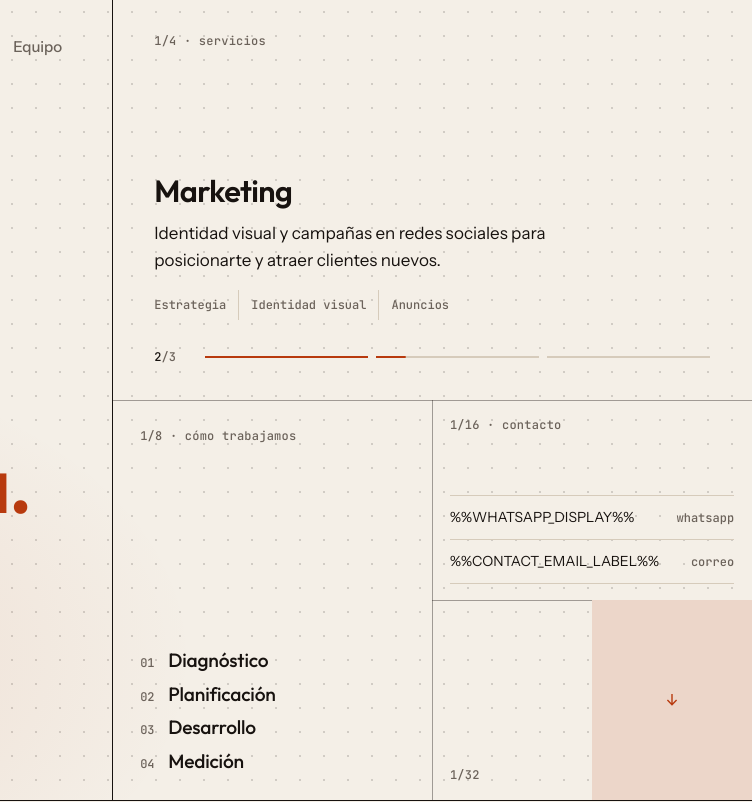
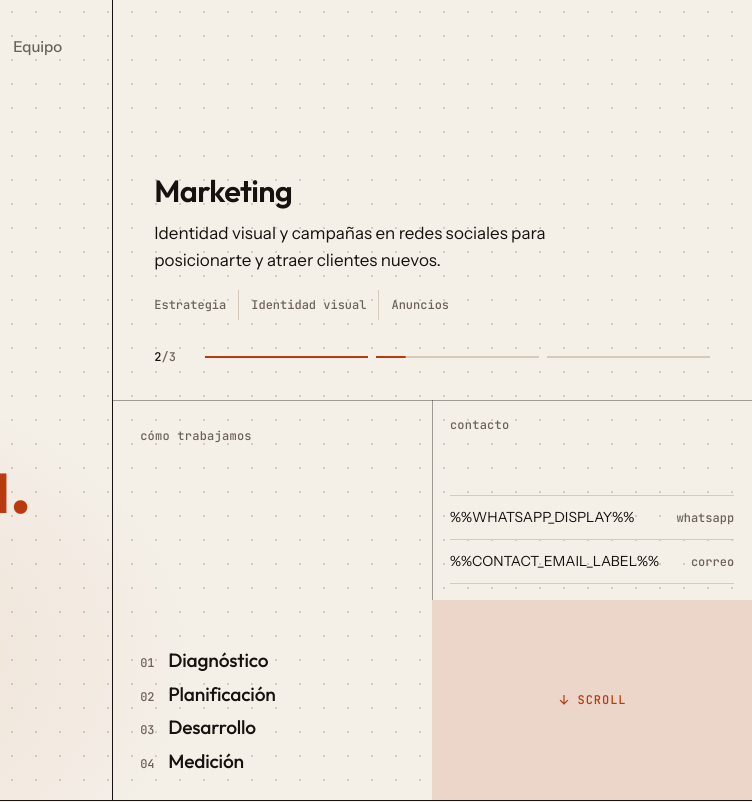
Before and after one commit to marceperez99/log-n-labs-web, a plain HTML site: page src/index.html in a window 1280 px wide. Shown: the top 802 px of the page, 528-1280 px from the left. Drawn offline with Linux system fonts and the light colour scheme; files whose address does not match are found by name.

Commit message:
Hero: merge the 1/32 and scroll cells, drop the fraction labels
The halving stops at four cuts, so the scroll cell takes the whole last
quarter of the figure. The services card loses its label, and the other
card labels keep only their names.

Co-Authored-By: Claude Opus 5.5 <noreply@anthropic.com>

```diff
--- a/src/index.html
+++ b/src/index.html
@@ -29,7 +29,7 @@
 <meta name="theme-color" content="#F4EFE7">
 <link rel="preload" href="fonts/outfit-latin.woff2" as="font" type="font/woff2" crossorigin>
 <link rel="preload" href="fonts/instrument-sans-latin.woff2" as="font" type="font/woff2" crossorigin>
-<link rel="stylesheet" href="styles.css?v=23">
+<link rel="stylesheet" href="styles.css?v=24">
 <script src="analytics.js?v=2" defer></script>
 <script type="application/ld+json">
 {"@context":"https://schema.org","@graph":[
@@ -58,7 +58,7 @@
 <header class="hero" id="inicio" data-step="0">
   <div class="cuts" aria-hidden="true">
     <span class="cut"></span><span class="cut"></span><span class="cut"></span>
-    <span class="cut"></span><span class="cut"></span>
+    <span class="cut"></span>
   </div>
 
   <div class="cell c1">
@@ -81,7 +81,6 @@
   </div>
 
   <div class="cell c2">
-    <span class="tag" aria-hidden="true">1/4 · servicios</span>
     <div class="rotator" aria-roledescription="carrusel" aria-label="Servicios">
       <div class="groups">
         <div class="group is-on" data-i="0">
@@ -111,7 +110,7 @@
     </div>
   </div>
   <div class="cell c3">
-    <span class="tag" aria-hidden="true">1/8 · cómo trabajamos</span>
+    <span class="tag" aria-hidden="true">cómo trabajamos</span>
     <ol class="mini-steps">
       <li><span class="mono">01</span>Diagnóstico</li>
       <li><span class="mono">02</span>Planificación</li>
@@ -121,18 +120,17 @@
   </div>
 
   <div class="cell c4">
-    <span class="tag" aria-hidden="true">1/16 · contacto</span>
+    <span class="tag" aria-hidden="true">contacto</span>
     <ul class="rows">
       <li><a class="wa" href="https://wa.me/%%WHATSAPP_NUMBER%%"><span>%%WHATSAPP_DISPLAY%%</span><span class="mono">whatsapp</span></a></li>
       <li><a class="mail" href="mailto:%%CONTACT_EMAIL%%"><span>%%CONTACT_EMAIL_LABEL%%</span><span class="mono">correo</span></a></li>
     </ul>
   </div>
-  <div class="cell c5" aria-hidden="true"><span class="tag">1/32</span></div>
 
   <button type="button" class="cell c7" aria-label="Bajar al contenido">
     <span class="fill" aria-hidden="true"></span>
     <span class="c7-in" aria-hidden="true">
-      <svg width="14" height="14" viewBox="0 0 24 24" fill="none" stroke="currentColor" stroke-width="2.4" stroke-linecap="square"><path d="M12 3v17M5 13l7 7 7-7"/></svg>
+      <span class="scroll"><svg width="12" height="12" viewBox="0 0 24 24" fill="none" stroke="currentColor" stroke-width="2.4" stroke-linecap="square"><path d="M12 3v17M5 13l7 7 7-7"/></svg>SCROLL</span>
     </span>
   </button>
 </header>
@@ -474,6 +472,6 @@
 </footer>
 
 <script src="contact.js?v=2"></script>
-<script src="main.js?v=16"></script>
+<script src="main.js?v=17"></script>
 </body>
 </html>
--- a/src/main.js
+++ b/src/main.js
@@ -28,7 +28,7 @@
 
   var hero = document.querySelector('.hero');
   var cutEls = Array.prototype.slice.call(hero.querySelectorAll('.cut'));
-  var cellEls = ['.c1', '.c2', '.c3', '.c4', '.c5', '.c7'].map(function (s) { return hero.querySelector(s); });
+  var cellEls = ['.c1', '.c2', '.c3', '.c4', '.c7'].map(function (s) { return hero.querySelector(s); });
   // Stacked hero: phones, portrait tablets, landscape phones (same query as styles.css).
   var mobileMQ = window.matchMedia('(max-width: 1023px), (max-height: 560px)');
 
@@ -41,7 +41,7 @@
     cellEls.forEach(function (el) { el.style.cssText = ''; });
     var W = hero.clientWidth, H = hero.clientHeight;
     var y0 = mobile ? H - MOBILE_BAND : 0;
-    var g = halvingCells(W, H - y0, mobile ? 3 : 5);
+    var g = halvingCells(W, H - y0, mobile ? 3 : 4);
     if (mobile) g.lines.unshift({ vertical: false, x: 0, y: 0, len: W });
     cutEls.forEach(function (el, i) {
       var ln = g.lines[i];
@@ -74,16 +74,16 @@
   var SPEED = 700;
   function play() {
     if (reduce) {
-      setStep(6);
-      for (var i = 0; i < 5; i++) showCell(i);
+      setStep(5);
+      for (var i = 0; i < 4; i++) showCell(i);
       startRotation(0, true);
       return;
     }
-    for (var k = 1; k <= 6; k++) {
+    for (var k = 1; k <= 5; k++) {
       (function (k) {
         timers.push(setTimeout(function () {
           setStep(k);
-          if (k <= 5) timers.push(setTimeout(function () { showCell(k - 1); }, Math.round(SPEED * 0.45)));
+          if (k <= 4) timers.push(setTimeout(function () { showCell(k - 1); }, Math.round(SPEED * 0.45)));
         }, 600 + (k - 1) * SPEED));
       })(k);
     }
@@ -133,7 +133,7 @@
     }, { threshold: 0.15 }).observe(hero);
   }
 
-  cellEls[5].addEventListener('click', function () {
+  cellEls[4].addEventListener('click', function () {
     document.getElementById('enfoque').scrollIntoView({ behavior: reduce ? 'auto' : 'smooth' });
   });
 
--- a/src/styles.css
+++ b/src/styles.css
@@ -102,7 +102,7 @@ nav[aria-label="Principal"] a{white-space:nowrap;text-decoration:none;color:var(
 nav[aria-label="Principal"] a:hover{color:var(--ink);background-size:100% 1px}
 
 /* 1/4: the services, one at a time; the rest of the halving is a quiet labelled figure */
-.c2{display:flex;flex-direction:column;justify-content:space-between;padding:clamp(24px,4vh,36px) clamp(24px,3.3vw,48px) clamp(20px,3.4vh,32px)}
+.c2{display:flex;flex-direction:column;justify-content:flex-end;padding:clamp(24px,4vh,36px) clamp(24px,3.3vw,48px) clamp(20px,3.4vh,32px)}
 .rotator{display:flex;flex-direction:column;gap:clamp(14px,2.6vh,26px)}
 .groups{position:relative;height:clamp(150px,22vh,200px)}
 .group{position:absolute;left:0;right:0;bottom:0;display:flex;flex-direction:column;gap:12px;opacity:0;transform:translateY(16px);transition:opacity 450ms var(--out),transform 650ms var(--out);pointer-events:none}
@@ -125,8 +125,7 @@ nav[aria-label="Principal"] a:hover{color:var(--ink);background-size:100% 1px}
 .bars button.done i{transform:scaleX(1)}
 .reduce .bars button[aria-current="true"] i{transition:none}
 
-.c3,.c4,.c5{display:flex;flex-direction:column;justify-content:space-between;align-items:flex-start;padding:clamp(12px,2vh,20px) clamp(12px,1.4vw,20px)}
-.c5{justify-content:flex-end}
+.c3,.c4{display:flex;flex-direction:column;justify-content:space-between;align-items:flex-start;padding:clamp(12px,2vh,20px) clamp(12px,1.4vw,20px)}
 .c3{padding:clamp(20px,3.4vh,32px) clamp(20px,2.2vw,32px)}
 /* 1/8: the four steps, large enough to read as a sequence */
 .mini-steps{display:flex;flex-direction:column;gap:clamp(6px,1.2vh,12px);font:500 clamp(18px,1.5vw,24px)/1.25 var(--f-display);letter-spacing:-.01em}
@@ -138,9 +137,10 @@ nav[aria-label="Principal"] a:hover{color:var(--ink);background-size:100% 1px}
 .hero .cut + .cut{background:color-mix(in srgb,var(--ink) 38%,transparent)}
 .c7{border:0;padding:0;background:none;cursor:pointer;color:var(--rust)}
 .c7 .fill{position:absolute;inset:0;background:color-mix(in srgb,var(--rust) 14%,var(--white));transform:scaleY(0);transform-origin:50% 0;transition:transform 600ms var(--ease),background-color .25s}
-.hero[data-step="6"] .c7 .fill{transform:none}
+.hero[data-step="5"] .c7 .fill{transform:none}
 .c7-in{position:relative;display:flex;align-items:center;justify-content:center;height:100%;opacity:0;transition:opacity 400ms 350ms var(--out),color .25s}
-.hero[data-step="6"] .c7-in{opacity:1}
+.hero[data-step="5"] .c7-in{opacity:1}
+.c7-in .scroll{display:flex;align-items:center;gap:8px;font:var(--t-label);letter-spacing:.08em}
 .c7-in svg{animation:nudge 1.8s var(--out) infinite}
 .c7:hover .fill{background:var(--rust)}
 .c7:hover{color:var(--white)}
@@ -164,14 +164,13 @@ nav[aria-label="Principal"] a:hover{color:var(--ink);background-size:100% 1px}
   .c1-body{order:3;margin-block:auto;padding-top:48px}
   .rotator{order:4;margin-top:48px;padding-top:24px;border-top:1px solid var(--ink)}
   .groups{height:184px}
-  .c2 > .tag{display:none}
   /* glow sits behind the CTA in the stacked layout */
   .hero{background:
     radial-gradient(70% 40% at 30% 58%,color-mix(in srgb,var(--rust) 11%,transparent),transparent 70%),
     radial-gradient(color-mix(in srgb,var(--ink) 16%,transparent) 1px,transparent 1.2px) 0 0/24px 24px,
     var(--white)}
   nav[aria-label="Principal"]{gap:18px;font-size:14px}
-  .c3,.c4,.c5,.c7{display:none}
+  .c3,.c4,.c7{display:none}
   h1{font-size:clamp(44px,15vw,64px)}
   h1.h1-long{font-size:clamp(40px,12.4vw,64px)}
 }
```
